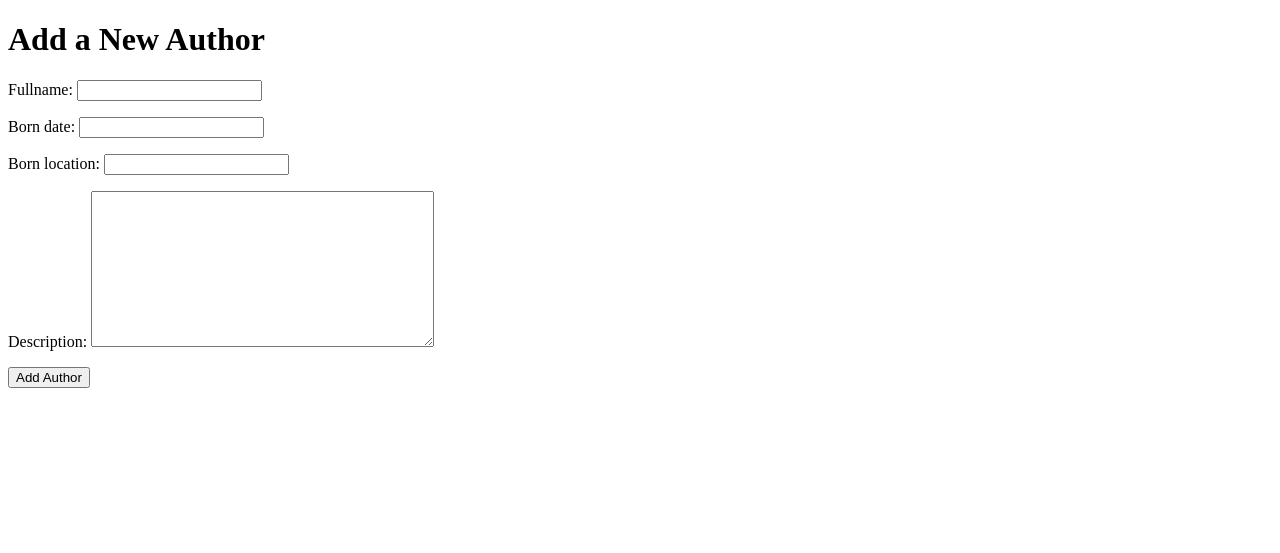
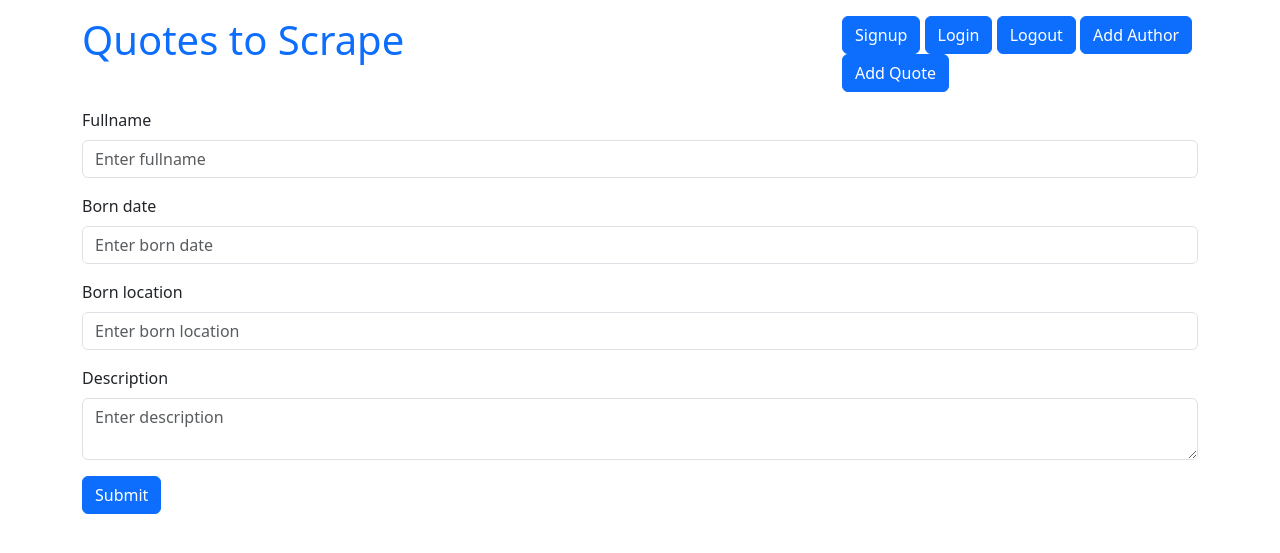
Before and after one commit to Mykyta-Harashchenko/Django, a Django app: template hw_project/quotes/templates/quotes/add_author.html in a window 1280 px wide. Shown: the top 553 px of the page. Run offline with Django 5.2, Linux system fonts and the light colour scheme; the template is opened without the code that fills it: values that come from a table or form of the project are taken from there, others are empty.

Commit message:
First try

```diff
--- a/hw_project/quotes/models.py
+++ b/hw_project/quotes/models.py
@@ -6,7 +6,7 @@ class Author(models.Model):
     born_date = models.CharField(max_length=50)
     born_location = models.CharField(max_length=50)
     description = models.TextField()
-    created_at = models.DateTimeField(auto_now_add=True)
+    created_at = models.DateTimeField(auto_now_add=True, null=True)
 
 class Tag(models.Model):
     name = models.CharField(max_length=30, null=False, unique=True)
@@ -15,4 +15,3 @@ class Quote(models.Model):
     quote = models.TextField()
     tags = models.ManyToManyField(Tag)
     author = models.ForeignKey(Author, on_delete=models.CASCADE, default=None, null=True)
-    created_at = models.DateTimeField(auto_now_add=True)
--- a/hw_project/quotes/templates/quotes/add_author.html
+++ b/hw_project/quotes/templates/quotes/add_author.html
@@ -5,11 +5,31 @@
     <title>Add Author</title>
 </head>
 <body>
-    <h1>Add a New Author</h1>
-    <form method="post">
-        {% csrf_token %}
-        {{ form.as_p }}
-        <button type="submit">Add Author</button>
-    </form>
+{% extends "quotes/base.html" %}
+
+{% block content %}
+
+<form method="POST" action="{% url 'quotes:add_author' %}">
+    {% csrf_token %}
+    <div class="mb-3">
+        <label class="form-label" for="fullname">Fullname</label>
+        <input class="form-control" id="fullname" name="fullname" placeholder="Enter fullname" type="text">
+    </div>
+    <div class="mb-3">
+        <label class="form-label" for="born_date">Born date</label>
+        <input class="form-control" id="born_date" name="born_date" placeholder="Enter born date" type="text">
+    </div>
+    <div class="mb-3">
+        <label class="form-label" for="born_location">Born location</label>
+        <input class="form-control" id="born_location" name="born_location" placeholder="Enter born location" type="text">
+    </div>
+    <div class="mb-3">
+        <label class="form-label" for="description">Description</label>
+        <textarea class="form-control" id="description" name="description" placeholder="Enter description"></textarea>
+    </div>
+    <button type="submit" class="btn btn-primary">Submit</button>
+</form>
+
+    {% endblock %}
 </body>
 </html>
--- a/hw_project/quotes/templates/quotes/base.html
+++ b/hw_project/quotes/templates/quotes/base.html
@@ -22,6 +22,8 @@
                     <a href="/login" class="btn btn-primary">Signup</a>
                     <a href="/login" class="btn btn-primary">Login</a>
                     <a href="/login" class="btn btn-primary">Logout</a>
+                    <a class="btn btn-primary" href="{% url 'quotes:add_author' %}">Add Author</a>
+                    <a class="btn btn-primary" href="{% url 'quotes:add_quote' %}">Add Quote</a>
 
 
                 </p>
```
Also changed, not shown: hw_project/quotes/templates/quotes/add_quote.html (+23 -7 lines), hw_project/quotes/views.py (+26 -6 lines), hw_project/db.db.
